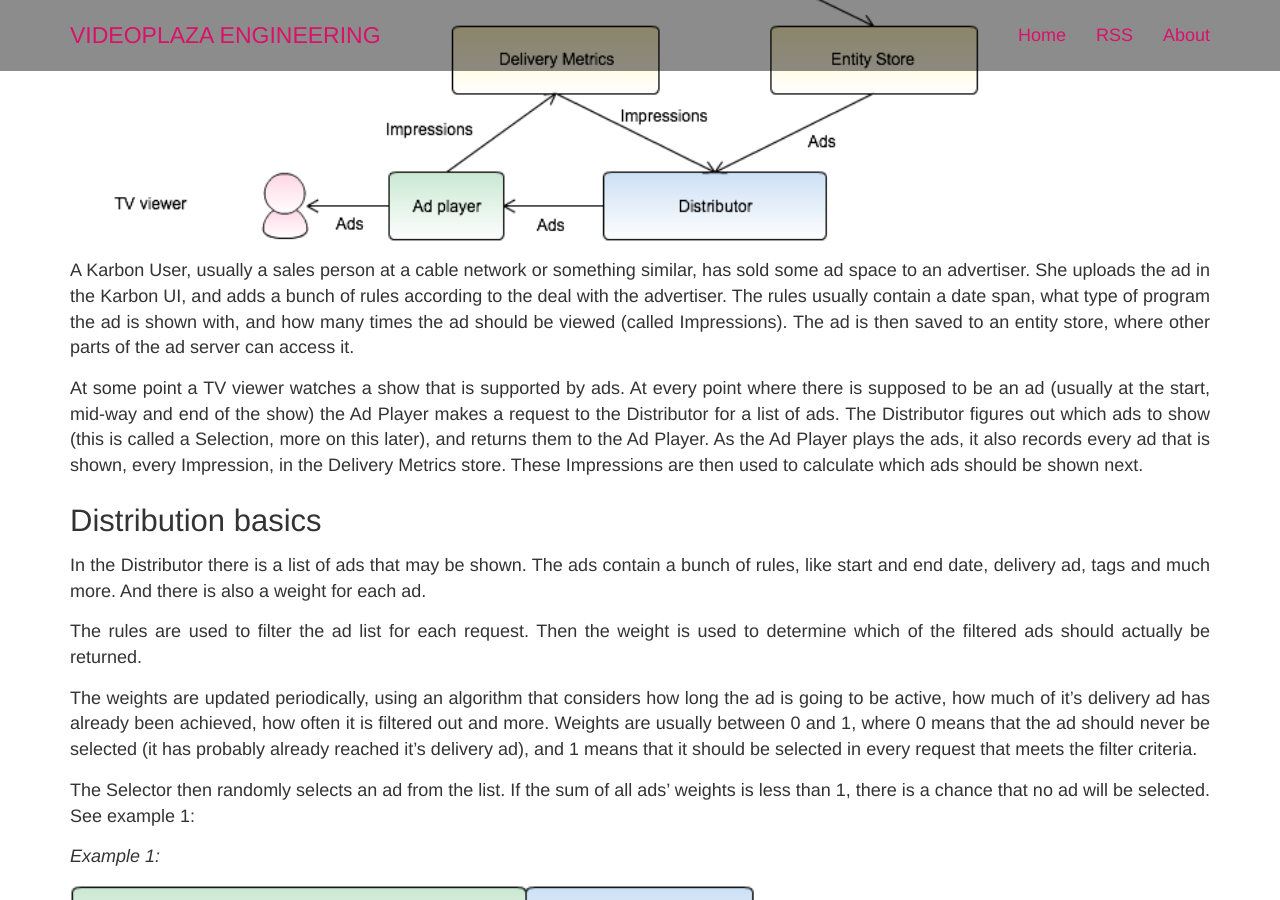
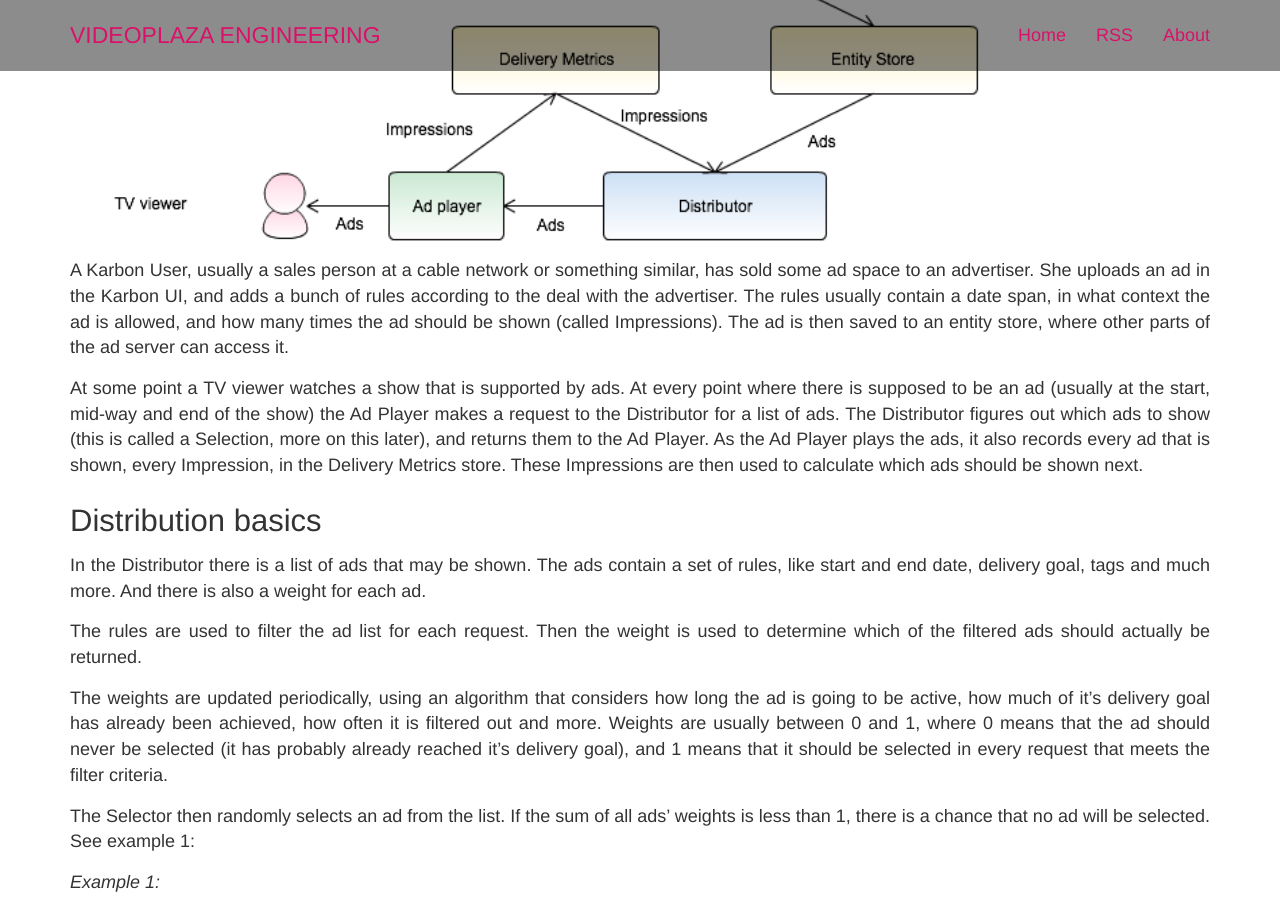
Before and after one commit to videoplaza/videoplaza.github.io, a Jekyll site: the page built from _posts/2015-03-26-deterministic-distribution.markdown, in a window 1280 px wide and 900 px high, scrolled down 639 px. Built offline with Jekyll 4.4.1, drawn with Linux system fonts in a browser that asks for light colours; nearby versions of some CDN libraries.

Commit message:
jakobs review comments

```diff
--- a/_posts/2015-03-26-deterministic-distribution.markdown
+++ b/_posts/2015-03-26-deterministic-distribution.markdown
@@ -22,17 +22,17 @@ Let me start by explaining a little bit about how the ad server at Videoplaza wo
 
 <img src="/images/deterministic-distribution/ad-serving.png" title="The pink dude is probably you" alt="Ad serving diagram" width="80%">
 
-A Karbon User, usually a sales person at a cable network or something similar, has sold some ad space to an advertiser. She uploads the ad in the Karbon UI, and adds a bunch of rules according to the deal with the advertiser. The rules usually contain a date span, what type of program the ad is shown with, and how many times the ad should be viewed (called Impressions). The ad is then saved to an entity store, where other parts of the ad server can access it.
+A Karbon User, usually a sales person at a cable network or something similar, has sold some ad space to an advertiser. She uploads an ad in the Karbon UI, and adds a bunch of rules according to the deal with the advertiser. The rules usually contain a date span, in what context the ad is allowed, and how many times the ad should be shown (called Impressions). The ad is then saved to an entity store, where other parts of the ad server can access it.
 
 At some point a TV viewer watches a show that is supported by ads. At every point where there is supposed to be an ad (usually at the start, mid-way and end of the show) the Ad Player makes a request to the Distributor for a list of ads. The Distributor figures out which ads to show (this is called a Selection, more on this later), and returns them to the Ad Player. As the Ad Player plays the ads, it also records every ad that is shown, every Impression, in the Delivery Metrics store. These Impressions are then used to calculate which ads should be shown next.
 
 ### Distribution basics
 
-In the Distributor there is a list of ads that may be shown. The ads contain a bunch of rules, like start and end date, delivery ad, tags and much more. And there is also a weight for each ad.
+In the Distributor there is a list of ads that may be shown. The ads contain a set of rules, like start and end date, delivery goal, tags and much more. And there is also a weight for each ad.
 
 The rules are used to filter the ad list for each request. Then the weight is used to determine which of the filtered ads should actually be returned.
 
-The weights are updated periodically, using an algorithm that considers how long the ad is going to be active, how much of it’s delivery ad has already been achieved, how often it is filtered out and more. Weights are usually between 0 and 1, where 0 means that the ad should never be selected (it has probably already reached it’s delivery ad), and 1 means that it should be selected in every request that meets the filter criteria.
+The weights are updated periodically, using an algorithm that considers how long the ad is going to be active, how much of it’s delivery goal has already been achieved, how often it is filtered out and more. Weights are usually between 0 and 1, where 0 means that the ad should never be selected (it has probably already reached it’s delivery goal), and 1 means that it should be selected in every request that meets the filter criteria.
 
 The Selector then randomly selects an ad from the list. If the sum of all ads’ weights is less than 1, there is a chance that no ad will be selected. See example 1:
 
```
